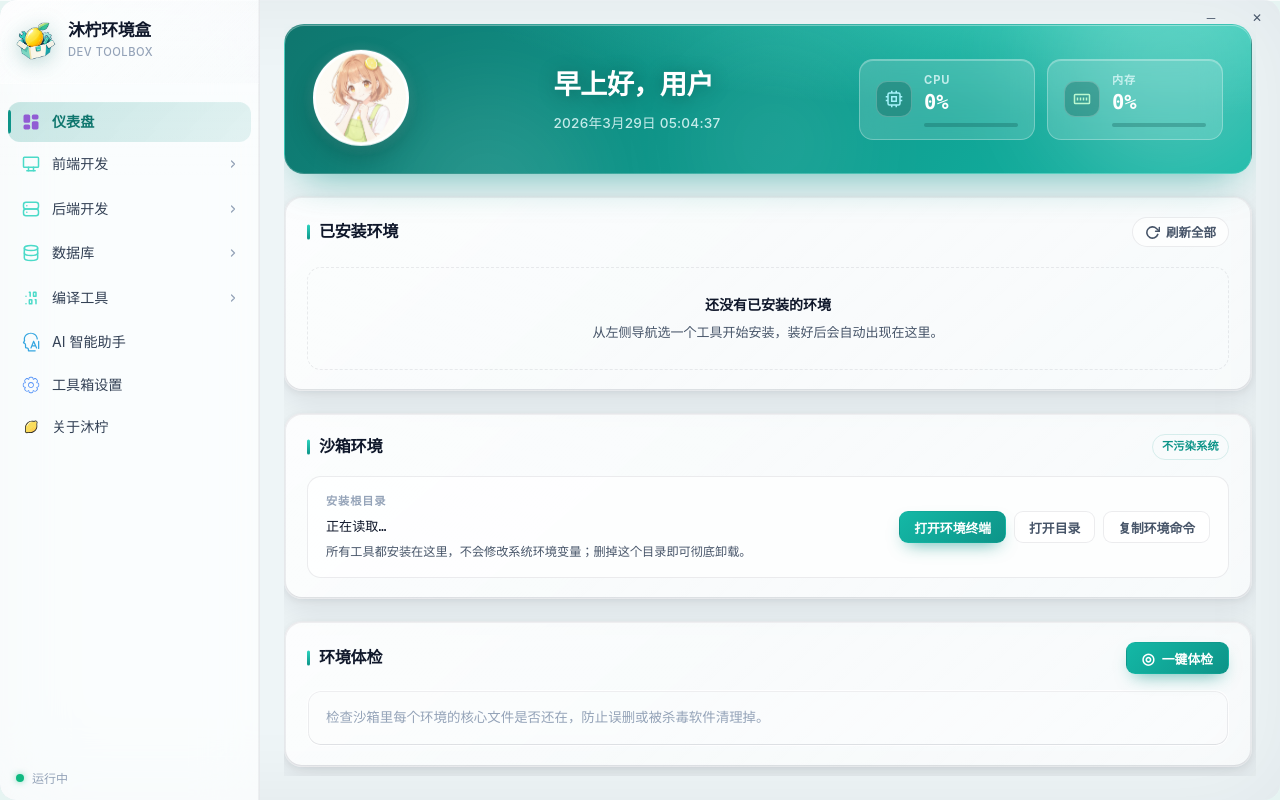
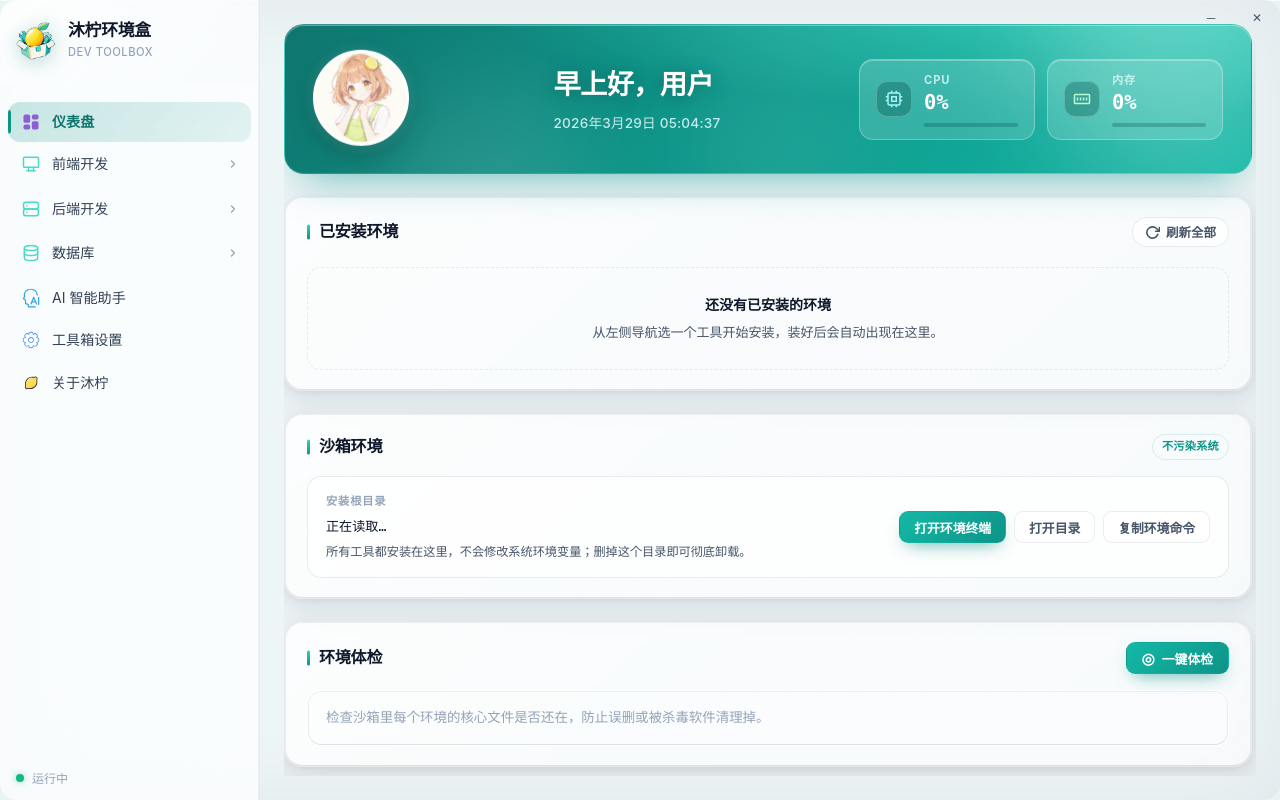
Before and after one commit to Auspicious3798/muling-dev-toolbox, a Vue app: page / in a window 1280 px wide. Built offline with nearby package versions, Linux system fonts and the light colour scheme.

Commit message:
feat(nav): 去掉「编译工具 / Go」两个入口
- NavMenu.vue 删除 toolchain-group（MinGW）与 backend 组里的 go，清掉不再使用的 GolangIcon / CIcon 引入
- config/tools.js 同步删除 go、mingw 两条工具定义与对应图标引入，保持导航与仪表盘清单一致

```diff
--- a/src/components/NavMenu.vue
+++ b/src/components/NavMenu.vue
@@ -30,8 +30,6 @@
 <script>
 import NavMenuItem from './NavMenuItem.vue';
 import AIIcon from '/icons/AI.svg?url';
-import CIcon from '/icons/c.svg?url';
-import GolangIcon from '/icons/Golang.svg?url';
 import GradleIcon from '/icons/gradle.svg?url';
 import JavaIcon from '/icons/java.svg?url';
 import JupyterIcon from '/icons/Jupyter.svg?url';
@@ -64,7 +62,6 @@ export default {
             {id: 'jdk', label: 'JDK', icon: JavaIcon},
             {id: 'maven', label: 'Maven', icon: MavenIcon},
             {id: 'gradle', label: 'Gradle', icon: GradleIcon},
-            {id: 'go', label: 'Go', icon: GolangIcon},
             {id: 'python', label: 'Python', icon: PythonIcon},
             {id: 'uv', label: 'uv', icon: '/icons/uv.svg'},
             {id: 'miniconda', label: 'Miniconda', icon: MinicondaIcon},
@@ -73,9 +70,6 @@ export default {
         { id: 'database-group', label: '数据库', icon: '/icons/cat-database.svg', children: [
             {id: 'mysql', label: 'MySQL', icon: MysqlIcon},
             {id: 'redis', label: 'Redis', icon: RedisIcon}
-        ]},
-        { id: 'toolchain-group', label: '编译工具', icon: '/icons/cat-toolchain.svg', children: [
-            {id: 'mingw', label: 'MinGW', icon: CIcon}
         ]},
         { id: 'ai-assistant', label: 'AI 智能助手', icon: AIIcon, children: [] },
         { id: 'settings', label: '工具箱设置', icon: SettingsIcon, children: [] },
--- a/src/config/tools.js
+++ b/src/config/tools.js
@@ -15,10 +15,8 @@ import MavenIcon from '/icons/maven.svg?url';
 import GradleIcon from '/icons/gradle.svg?url';
 import NodejsIcon from '/icons/nodejs.svg?url';
 import NginxIcon from '/icons/nginx.svg?url';
-import GolangIcon from '/icons/Golang.svg?url';
 import MinicondaIcon from '/icons/Miniconda.svg?url';
 import JupyterIcon from '/icons/Jupyter.svg?url';
-import CIcon from '/icons/c.svg?url';
 
 export const TOOLS = [
   // ── 前端开发 ──
@@ -44,7 +42,6 @@ export const TOOLS = [
     id: 'gradle', name: 'Gradle', group: 'backend', icon: GradleIcon,
     check: 'checkGradle', switch: 'switchGradle', remove: 'uninstallGradle'
   },
-  { id: 'go', name: 'Go', group: 'backend', icon: GolangIcon },
   {
     id: 'python', name: 'Python', group: 'backend', icon: PythonIcon,
     check: 'checkPython', switch: 'switchPython', remove: 'deletePython'
@@ -70,10 +67,7 @@ export const TOOLS = [
     service: {
       status: 'getRedisServiceStatus', start: 'startRedisService', stop: 'stopRedisService'
     }
-  },
-
-  // ── 编译工具 ──
-  { id: 'mingw', name: 'MinGW', group: 'toolchain', icon: CIcon }
+  }
 ];
 
 /** 具备检测能力的工具才能出现在仪表盘（其余只在导航里进入安装面板）。 */
```
